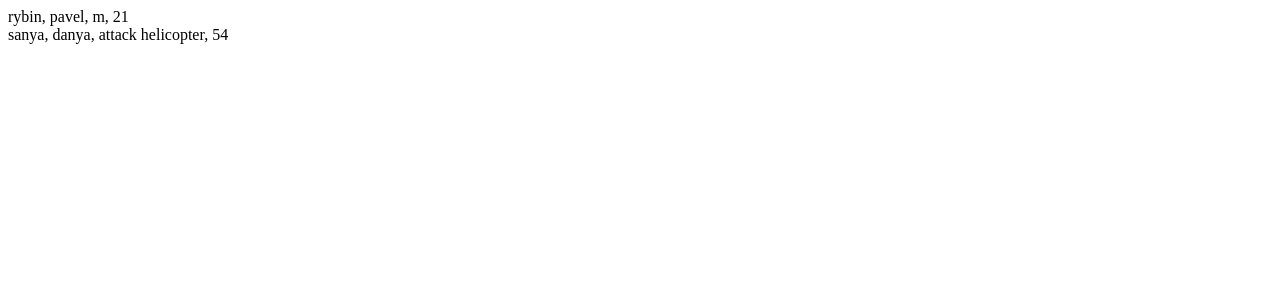
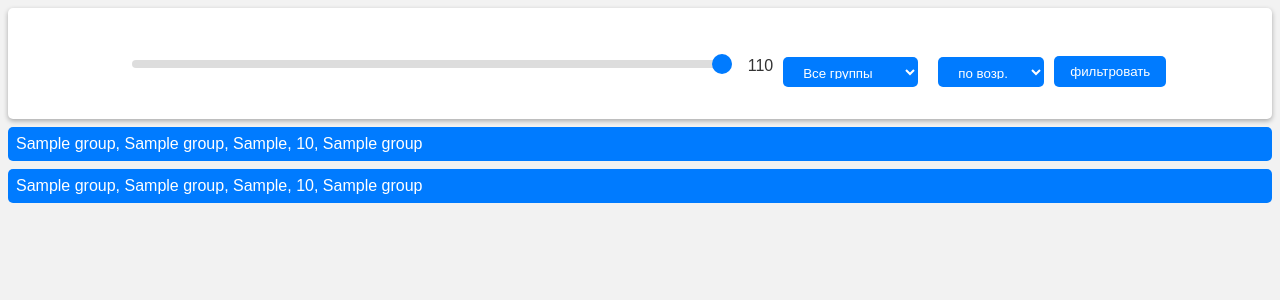
Before and after one commit to prokke/main-project, a PHP site: page / in a window 1280 px wide. Shown: the top 300 px of the page. Run offline with PHP 8.4, Linux system fonts and the light colour scheme; data comes from the database, SQL or seed files in the repository; tables that the repository leaves empty or names only in its code hold one stand-in row (values such as "Sample post"); a stand-in replaces the project's code that opens the database connection; some libraries are stand-ins or nearby versions.

Commit message:
high slojnost

```diff
--- a/API/core.php
+++ b/API/core.php
@@ -1,6 +1,13 @@
 <?php
 abstract class Core{
     protected $connect;
+
+    public function formatstr($str){
+        $str = trim($str);
+        $str = stripcslashes($str);
+        $str = htmlspecialchars($str);
+        return $str;
+    }
 
     public function __construct(){
         // connect with DB
--- a/API/modules/mod_list.php
+++ b/API/modules/mod_list.php
@@ -1,10 +1,50 @@
+<form method="POST" action="<?php echo $_SERVER["PHP_SELF"] ?>">
+  <label for="age"></label>
+  <input type="range" id="age" name="age" min="0" value="110" max="110" step="1" oninput="level.value = age.valueAsNumber" >
+  <output for="age" name="level">110</output>
+  <select name="group_id">
+    <option value="">Все группы</option>
+    <?php
+      $result = $this->connect->query("SELECT * FROM groups");
+      while($row = $result->fetch_assoc()){
+        echo "<option value='{$row['group_id']}'>{$row['title']}</option>";
+      }
+    ?>
+  </select>
+  <select name="sort">
+    <option value="asc">по возр.</option>
+    <option value="desc">по убыв.</option>
+  </select>
+  <input type="submit" value="фильтровать">
+</form>
+
+
 <?php
-$sql = "SELECT * FROM `students`";
+
+$extra_sql = " ";
+if(isset($_POST['age'])){
+    $age = $this->formatstr($_POST['age']);
+    $extra_sql .= " WHERE age < $age";
+  }
+
+  if(isset($_POST['group_id']) && $_POST['group_id'] != ''){
+    $group_id = $this->formatstr($_POST['group_id']);
+    $extra_sql .= " AND students.id_group = $group_id";
+  }
+
+  if(isset($_POST['sort'])){
+    $sort = $this->formatstr($_POST['sort']);
+    $extra_sql .= " ORDER BY age $sort";
+  }
+
+
+
 // request run
-$result = $this->connect->query($sql);
+$result=$this->connect->query("SELECT * FROM students JOIN groups ON students.id_group=groups.group_id".$extra_sql);
 // output request result
 
 while($row = $result->fetch_assoc()){
-    echo "<div>$row[l_name], $row[f_name], $row[gender], $row[age]</div>";
+    echo "<div><a href='?option=details&id={$row['student_id']}'>{$row['l_name']}, {$row['f_name']}, {$row['gender']}, {$row['age']}, {$row['title']}</a></div>";
 }
+
 ?>
--- /dev/null
+++ b/css/style.css
@@ -0,0 +1,103 @@
+/* Body styles */
+body {
+  font-family: Arial, sans-serif;
+  background-color: #f2f2f2;
+  color: #333;
+}
+
+/* Header styles */
+h1 {
+  font-size: 2.5rem;
+  text-align: center;
+  margin: 2rem 0;
+}
+
+/* Form styles */
+form {
+  display: flex;
+  flex-wrap: wrap;
+  justify-content: center;
+  align-items: center;
+  width: 1200px;
+  margin: 0 auto;
+  background-color: #fff;
+  border-radius: 5px;
+  box-shadow: 0 2px 5px rgba(0, 0, 0, 0.3);
+  padding: 2rem;
+}
+
+label {
+  margin-right: 1rem;
+}
+
+input[type="range"] {
+  width: 600px;
+  margin-right: 1rem;
+  -webkit-appearance: none;
+  background-color: #ddd;
+  height: 8px;
+  border-radius: 5px;
+  outline: none;
+}
+
+input[type="range"]::-webkit-slider-thumb {
+  -webkit-appearance: none;
+  appearance: none;
+  width: 20px;
+  height: 20px;
+  border-radius: 50%;
+  background-color: #007bff;
+  cursor: pointer;
+}
+
+output {
+  display: block;
+  margin-top: 1rem;
+  height: 30px;
+}
+
+select {
+  height: 30px;
+  margin-top: 1rem;
+  margin-left: 10px;
+  margin-right: 10px;
+  padding: 0.5rem 1rem;
+  border: none;
+  border-radius: 5px;
+  background-color: #007bff;
+  color: #fff;
+  cursor: pointer;
+}
+
+input[type="submit"] {
+  margin-top: 1rem;
+  padding: 0.5rem 1rem;
+  border: none;
+  border-radius: 5px;
+  background-color: #007bff;
+  color: #fff;
+  cursor: pointer;
+}
+
+/* Paragraph styles */
+p {
+  line-height: 1.5;
+  margin-bottom: 1rem;
+}
+div {
+  margin: 0.5rem 0;
+}
+
+a {
+  display: block;
+  padding: 0.5rem;
+  border-radius: 5px;
+  background-color: #007bff;
+  color: #fff;
+  text-decoration: none;
+  transition: background-color 0.3s ease-in-out;
+}
+
+a:hover {
+  background-color: #0056b3;
+}
--- a/index.php
+++ b/index.php
@@ -3,10 +3,20 @@ header("Content-Type:text/html; charset=UTF-8");
 require_once("API/config.php");
 require_once("API/core.php");
 
-if(file_exists("API/main.php")){
-    include("API/main.php");
-    if(class_exists("Main")){
-        $obj = new Main;
+
+if (isset($_GET['option'])){ //проверяем get параметр
+    $class=trim(strip_tags($_GET['option'])); //очищаем его от HTML и PHP-теги и пробелы из начала и конца строки
+
+} else {
+    $class='main';
+}
+
+
+
+if(file_exists("API/".$class.".php")){
+    include("API/".$class.".php");
+    if(class_exists($class)){
+        $obj = new $class;
         $obj->get_body();
     }else{
         exit("<p>неверный класс</p>");
--- a/template/index.php
+++ b/template/index.php
@@ -4,6 +4,7 @@
     <meta charset="UTF-8">
     <meta http-equiv="X-UA-Compatible" content="IE=edge">
     <meta name="viewport" content="width=device-width, initial-scale=1.0">
+    <link rel="stylesheet" href="./css/style.css">
     <title>College</title>
 </head>
 <body>
```
Also changed, not shown: API/details.php (added, +19 -0 lines), API/modules/mod_detail.php (added, +33 -0 lines), content/1.webp (added), content/10.webp (added), content/2.webp (added), content/3.webp (added), content/4.webp (added), content/5.webp (added), content/6.webp (added), content/7.webp (added), content/8.webp (added), content/9.webp (added).
